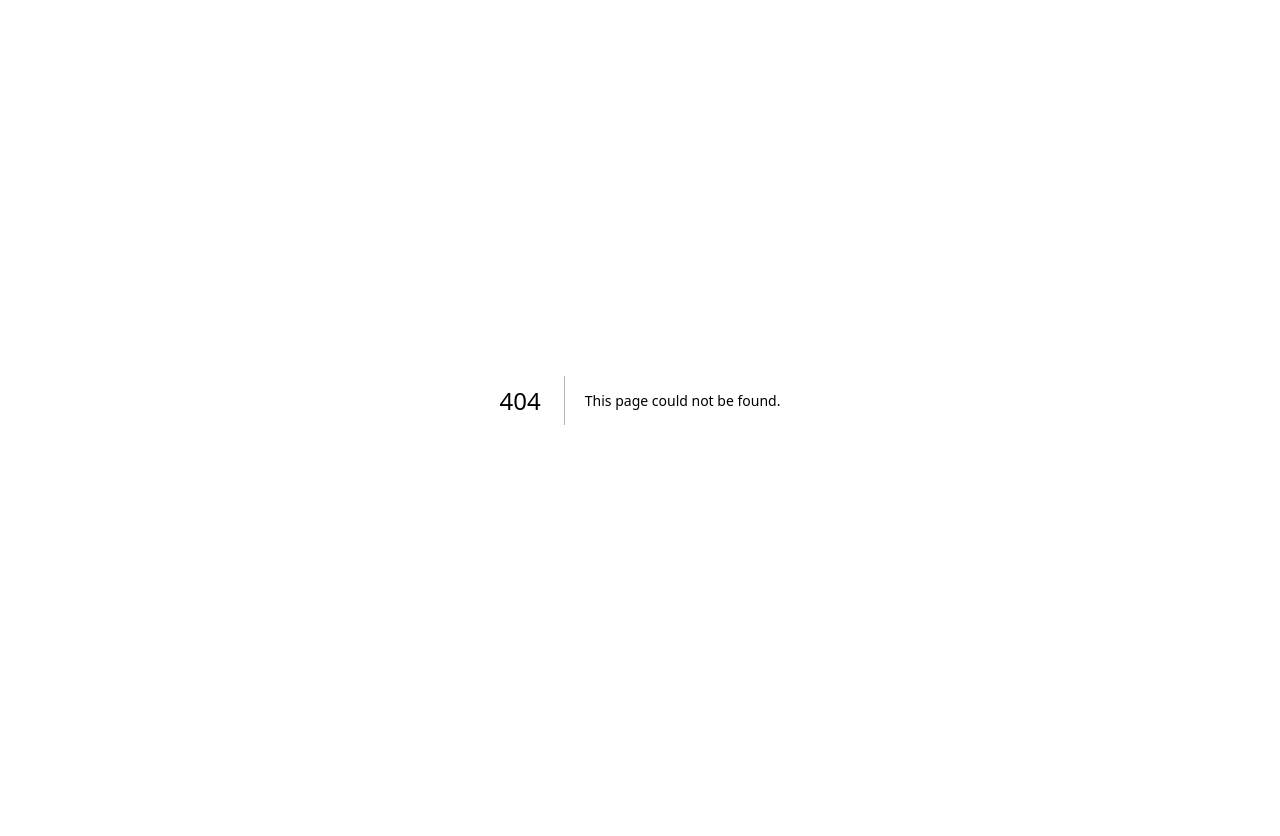
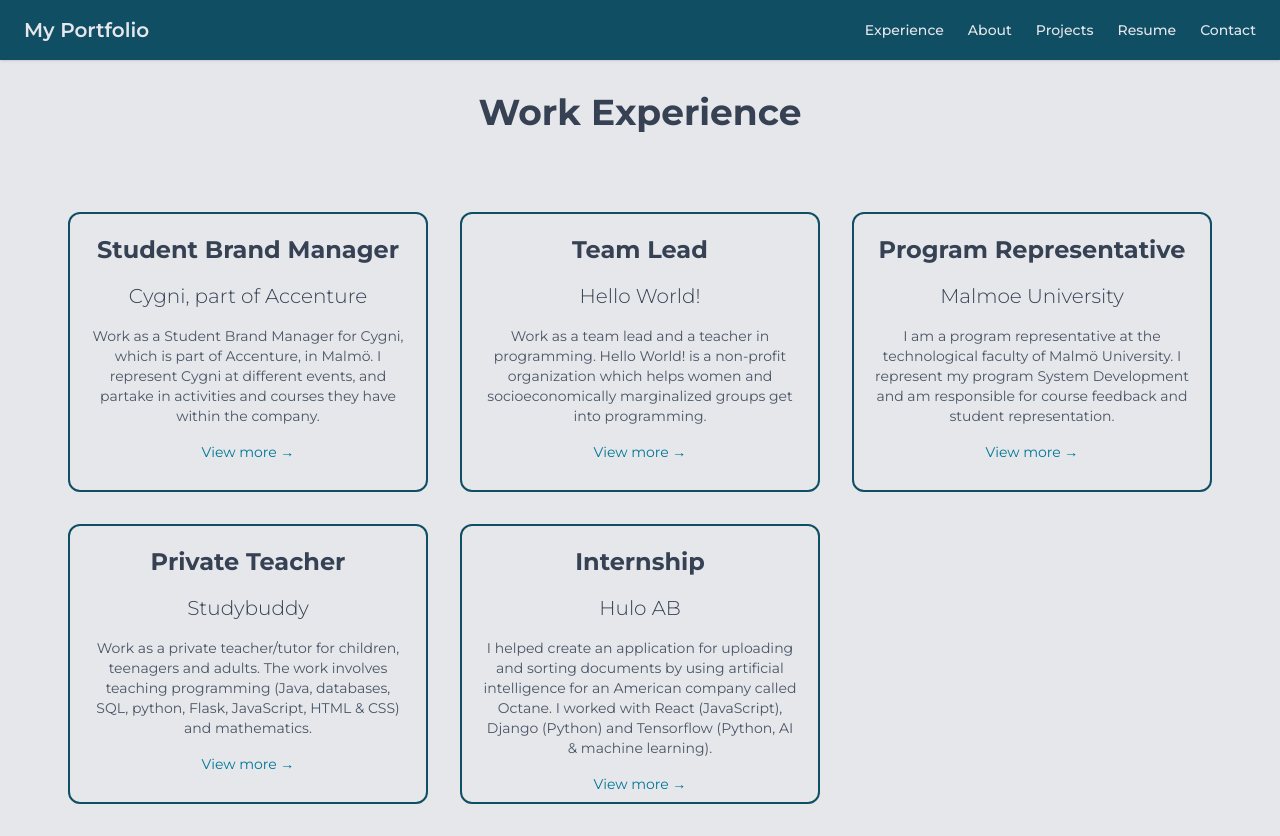
Before and after one commit to teolivan/portfolio-website, a Next.js app in the folder portfolio-website/: page /experience in a window 1280 px wide. Before the commit this address had no page. Before the commit the page ends 800 px from the top, so only its background shows below. Built offline with nearby package versions, Linux system fonts and the light colour scheme.

Commit message:
add experience page

```diff
--- a/portfolio-website/src/app/components/ExperienceComponent.tsx
+++ b/portfolio-website/src/app/components/ExperienceComponent.tsx
@@ -1,10 +1,35 @@
 'use client';
+import Link from 'next/link';
 import React from 'react';
 
-const ExperienceComponent = () => {
+
+type Props = {
+    title : string;
+    company : string;
+    description : string;
+    link : string;
+};
+
+const ExperienceComponent = ({title, company, description, link} : Props) => {
     return (
-            <div className='w-20 bg-blue-200'>
-
+            <div className='w-90 h-70 bg-gray-200 rounded-xl border-2 border-cyan-900 transition-all duration-300 ease-in-out transform hover:scale-105 p-5'>
+                <h1 className='text-2xl font-bold mb-4 text-gray-700'>
+                    {title}
+                </h1>
+                <h2 className='text-xl font-light mb-4 text-gray-700'>
+                    {company}
+                </h2>
+                <p className='text-gray-600 text-sm'>
+                    {description}
+                </p>
+                <Link
+                    className="block text-sm text-cyan-700 mt-4 hover:underline"
+                    href={link}
+                    target="_blank"
+                    rel="noopener noreferrer"
+                    >
+                    View more →
+                </Link>
 
             </div>
     );
--- a/portfolio-website/src/app/components/Navbar.tsx
+++ b/portfolio-website/src/app/components/Navbar.tsx
@@ -6,12 +6,12 @@ const Navbar = () => {
     return (
         <nav className="w-full px-6 py-4 bg-cyan-900 shadow-sm ">
       <div className="max-w-7xl mx-auto flex justify-between items-center">
-        <Link href="/home" className="hover:scale-105 transition-all duration-300 text-xl font-semibold text-gray-200 font-montserrat hover:text-white">
+        <Link href="/" className="hover:scale-105 transition-all duration-300 text-xl font-semibold text-gray-200 font-montserrat hover:text-white">
           My Portfolio
         </Link>
         <ul className="flex gap-6 text-sm font-medium text-gray-200 ">
           <li>
-            <Link href="/" className='transition-all duration-300 ease-in-out transform hover:scale-105 hover:text-white'>Experience</Link>
+            <Link href="/experience" className='transition-all duration-300 ease-in-out transform hover:scale-105 hover:text-white'>Experience</Link>
           </li>
           <li>
             <Link href="/about" className='transition-all duration-300 ease-in-out transform hover:scale-105 hover:text-white'>About</Link>
--- /dev/null
+++ b/portfolio-website/src/app/experience/page.tsx
@@ -0,0 +1,69 @@
+'use client';
+import React from 'react';
+import Navbar from '../components/Navbar';
+import ExperienceComponent from '../components/ExperienceComponent';
+
+const page = () => {
+    return (
+        <div className='bg-gray-200 text-center'>
+            <Navbar/>
+            <h1
+                className='text-4xl font-bold mb-4 text-gray-700 p-8'>Work Experience</h1>
+            <div className="flex justify-center px-4 py-8">
+                <div className="grid grid-cols-1 sm:grid-cols-2 md:grid-cols-3 gap-8 max-w-6xl">
+                    <ExperienceComponent title='Student Brand Manager'
+                    company='Cygni, part of Accenture'
+                    description='Work as a Student Brand Manager for Cygni, which is
+                    part of Accenture, in Malmö. I represent Cygni at
+                    different events, and partake in activities and
+                    courses they have within the company.'
+                    link='https://cygni.se/'/>
+
+                    <ExperienceComponent
+                    title="Team Lead"
+                    company="Hello World!"
+                    description="Work as a team lead and a teacher in programming.
+                    Hello World! is a non-profit organization which helps
+                    women and socioeconomically marginalized groups
+                    get into programming."
+                    link="https://www.helloworld.se/"
+                    />
+
+                    <ExperienceComponent
+                    title="Program Representative"
+                    company="Malmoe University"
+                    description="I am a program representative at the technological
+                    faculty of Malmö University. I represent my program
+                    System Development and am responsible for course
+                    feedback and student representation."
+                    link="https://mau.se/sok-utbildning/program/tgsya/"
+                    />
+
+                      <ExperienceComponent
+                    title="Private Teacher"
+                    company="Studybuddy"
+                    description="Work as a private teacher/tutor for children,
+                    teenagers and adults. The work involves teaching
+                    programming (Java, databases, SQL, python, Flask,
+                    JavaScript, HTML & CSS) and mathematics."
+                    link="https://studybuddy.se/"
+                    />
+
+                    <ExperienceComponent
+                    title="Internship"
+                    company="Hulo AB"
+                    description="I
+                    helped create an application for uploading and
+                    sorting documents by using artificial intelligence
+                    for an American company called Octane. I worked
+                    with React (JavaScript), Django (Python) and
+                    Tensorflow (Python, AI & machine learning). "
+                    link="https://www.allabolag.se/foretag/hulo-consulting-ab/malm%C3%B6/internet-konsulter-operat%C3%B6rer/2KIAD8WI5YFHL"
+                    />
+                </div>
+            </div>
+        </div>
+    );
+};
+
+export default page;
--- a/portfolio-website/src/app/resume/page.tsx
+++ b/portfolio-website/src/app/resume/page.tsx
@@ -2,11 +2,11 @@
 import React from 'react';
 import Navbar from '../components/Navbar';
 
-const ResumePage = () => {
+const page = () => {
   return (
     <div>
     <Navbar/>
-    <div className="flex justify-center items-center min-h-screen bg-gray-100 p-4">
+    <div className="flex justify-center items-center min-h-screen bg-gray-200 p-4">
       <iframe
         src="resume.pdf"
         className="w-full h-[90vh] max-w-4xl border shadow-lg"
@@ -17,4 +17,4 @@ const ResumePage = () => {
   );
 };
 
-export default ResumePage;
+export default page;
```
